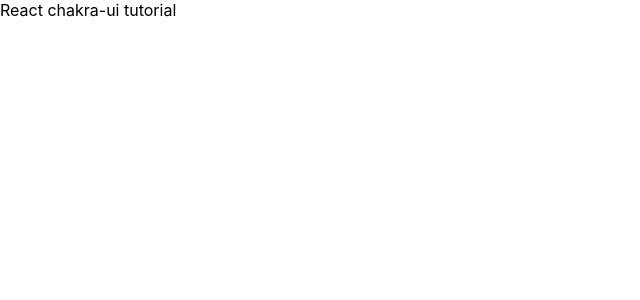
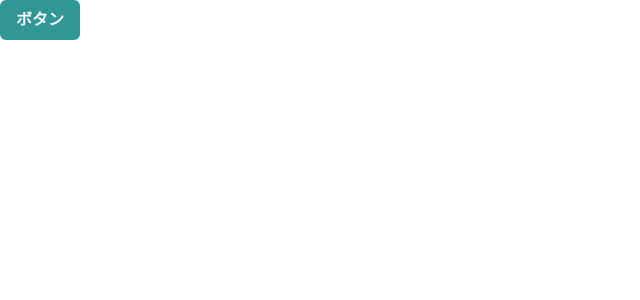
Before and after one commit to knm22mukk/react-chakraui-tutorial, a React (Create React App) app: page / in a window 1280 px wide. Shown: the top 300 px of the page, without its empty margins (0-640 px from the left). Built offline with nearby package versions, Linux system fonts and the light colour scheme.

Commit message:
chakra-uiの導入

```diff
--- a/package.json
+++ b/package.json
@@ -3,6 +3,9 @@
   "version": "0.1.0",
   "private": true,
   "dependencies": {
+    "@chakra-ui/react": "^2.3.1",
+    "@emotion/react": "^11.10.4",
+    "@emotion/styled": "^11.10.4",
     "@testing-library/jest-dom": "^5.16.5",
     "@testing-library/react": "^13.3.0",
     "@testing-library/user-event": "^13.5.0",
@@ -10,6 +13,7 @@
     "@types/node": "^16.11.56",
     "@types/react": "^18.0.18",
     "@types/react-dom": "^18.0.6",
+    "framer-motion": "^7.2.1",
     "react": "^18.2.0",
     "react-dom": "^18.2.0",
     "react-scripts": "5.0.1",
--- a/src/App.tsx
+++ b/src/App.tsx
@@ -1,5 +1,11 @@
+import { Button, ChakraProvider } from '@chakra-ui/react';
+
 function App() {
-  return <div>React chakra-ui tutorial</div>;
+  return (
+    <ChakraProvider>
+      <Button colorScheme='teal'>ボタン</Button>
+    </ChakraProvider>
+  );
 }
 
 export default App;
```
Also changed, not shown: 2 other files (tests, documents, lock files or other folders).
